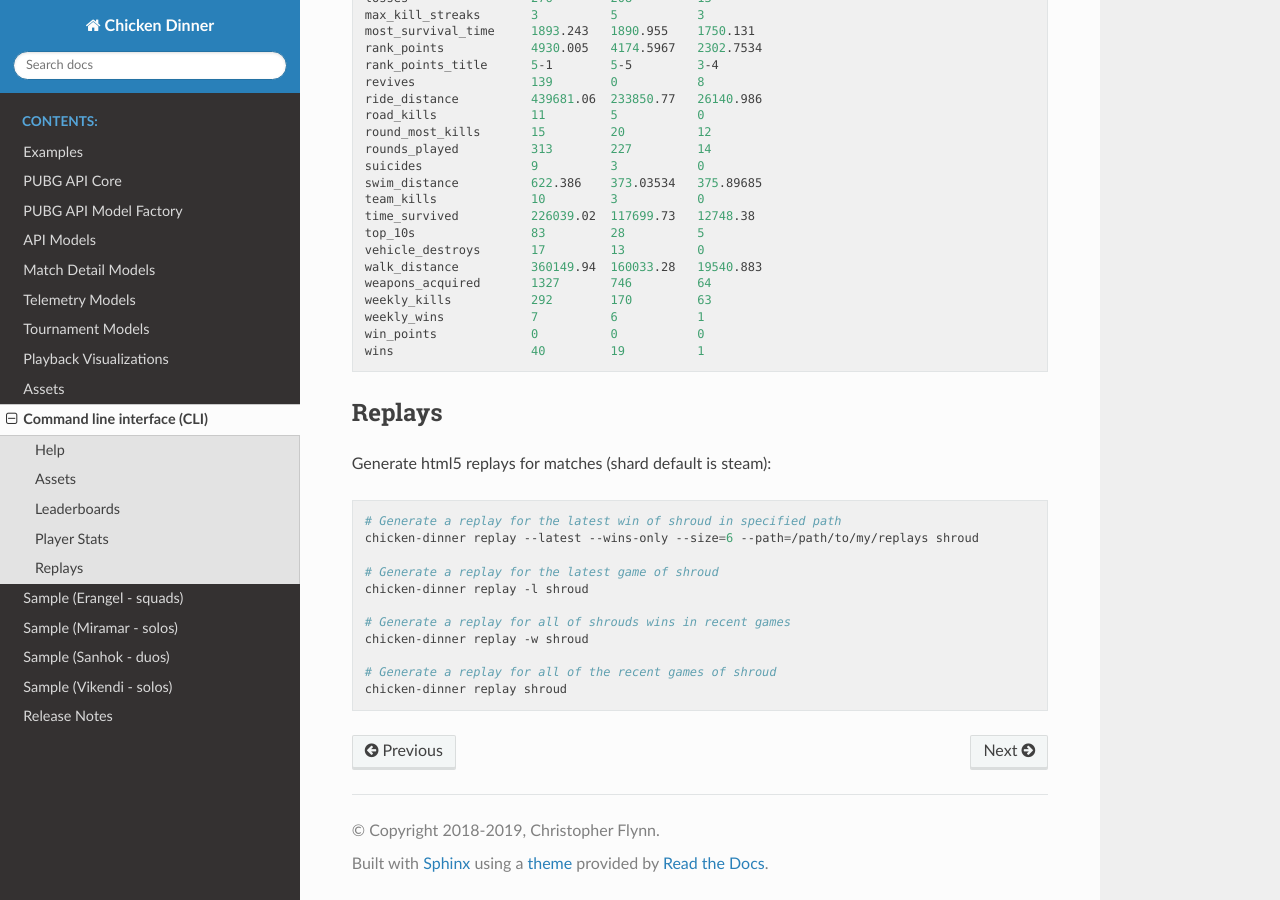
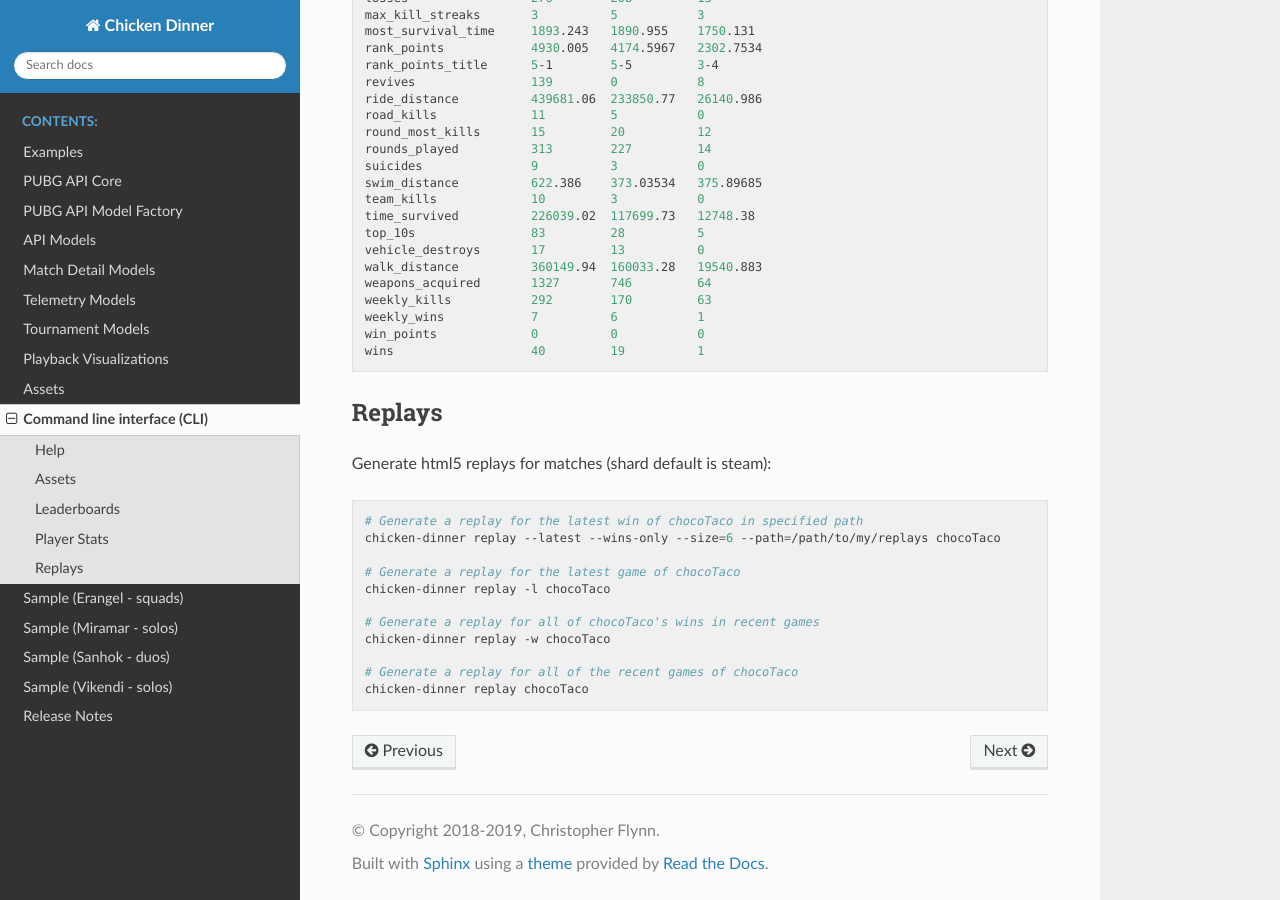
Before and after one commit to crflynn/chicken-dinner, a Sphinx documentation site: the page built from docs/cli/cli.rst, in a window 1280 px wide and 900 px high, scrolled down 1791 px. Built offline with Sphinx 7.4.7 and the Read the Docs theme 2.0.0, drawn with Linux system fonts in a browser that asks for light colours; some of the changed text lies outside the part shown.

Commit message:
more updates to docs

```diff
--- a/docs/cli/cli.rst
+++ b/docs/cli/cli.rst
@@ -63,11 +63,11 @@ Display player stats for lifetime or the current season (shard default is steam)
 
 .. code-block:: bash
 
-    # Get the lifteime stats for shroud in solo-fpp
-    chicken-dinner stats --shard=steam --lifetime --group=solo --perspective=fpp shroud
+    # Get the lifteime stats for chocoTaco in solo-fpp
+    chicken-dinner stats --shard=steam --lifetime --group=solo --perspective=fpp chocoTaco
 
-    # Get the latest season stats for shroud in solo-fpp
-    chicken-dinner stats -g solo -p fpp shroud
+    # Get the latest season stats for chocoTaco in solo-fpp
+    chicken-dinner stats -g solo -p fpp chocoTaco
 
 Example
 
@@ -121,14 +121,14 @@ Generate html5 replays for matches (shard default is steam):
 
 .. code-block:: bash
 
-    # Generate a replay for the latest win of shroud in specified path
-    chicken-dinner replay --latest --wins-only --size=6 --path=/path/to/my/replays shroud
+    # Generate a replay for the latest win of chocoTaco in specified path
+    chicken-dinner replay --latest --wins-only --size=6 --path=/path/to/my/replays chocoTaco
 
-    # Generate a replay for the latest game of shroud
-    chicken-dinner replay -l shroud
+    # Generate a replay for the latest game of chocoTaco
+    chicken-dinner replay -l chocoTaco
 
-    # Generate a replay for all of shrouds wins in recent games
-    chicken-dinner replay -w shroud
+    # Generate a replay for all of chocoTaco's wins in recent games
+    chicken-dinner replay -w chocoTaco
 
-    # Generate a replay for all of the recent games of shroud
-    chicken-dinner replay shroud
+    # Generate a replay for all of the recent games of chocoTaco
+    chicken-dinner replay chocoTaco
--- a/docs/index.rst
+++ b/docs/index.rst
@@ -131,7 +131,7 @@ To update the map images and asset dictionary, run the following commands.
     python -m chicken_dinner.assets.maps
     python -m chicken_dinner.assets.dictionary
 
-Alternatively, use the CLI
+Alternatively, use the CLI command:
 
 .. code-block:: bash
 
```
